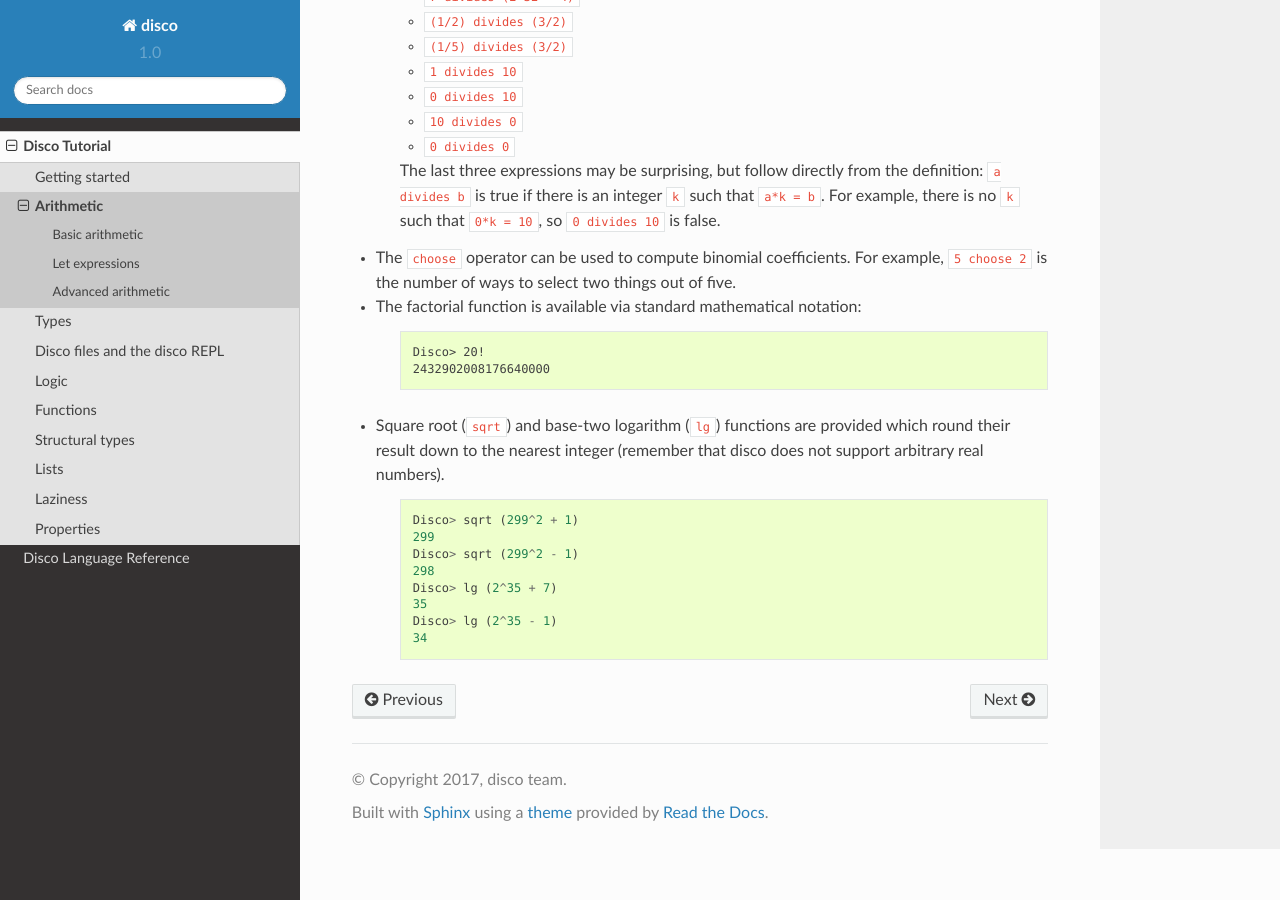
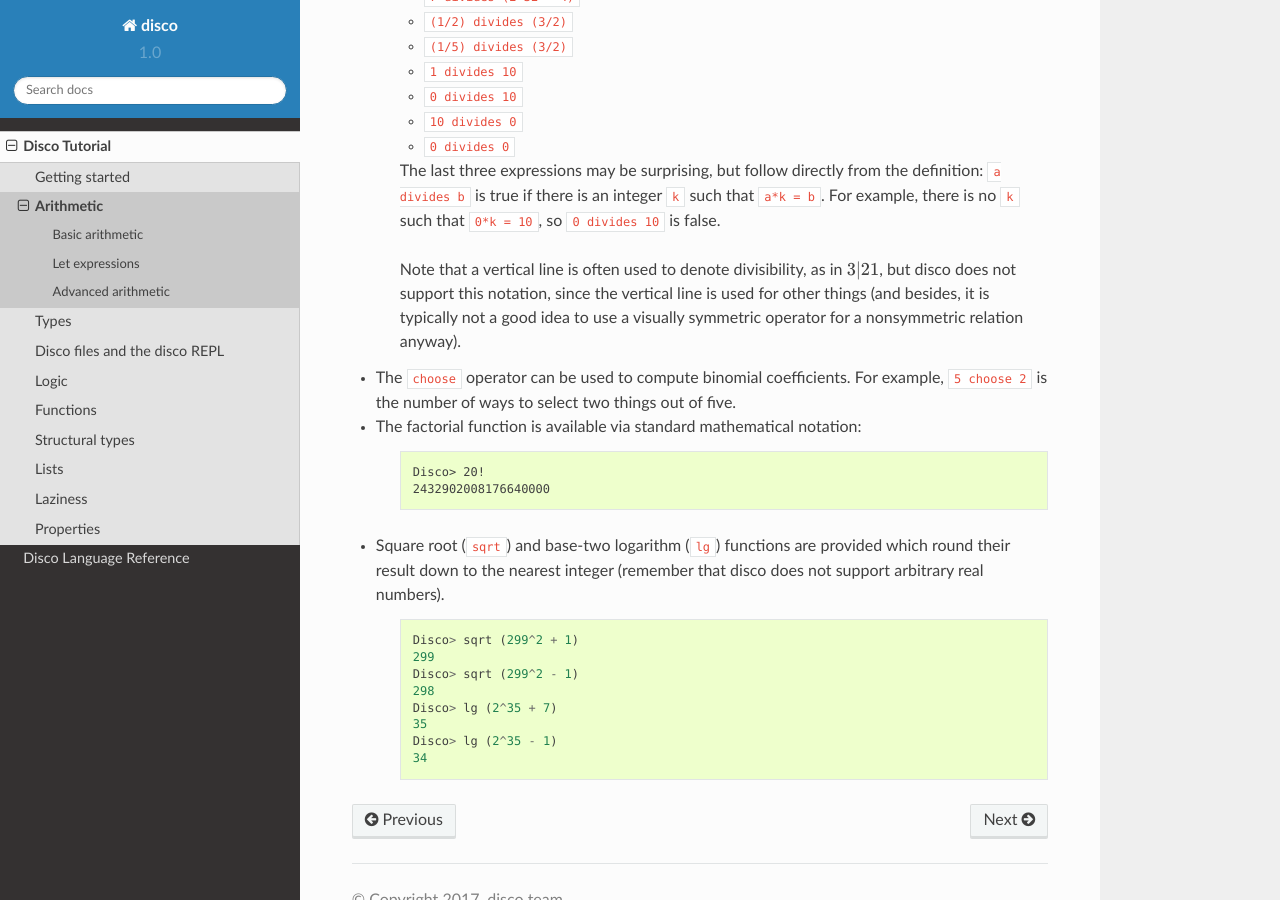
Before and after one commit to disco-lang/disco, a Sphinx documentation site: the page built from docs/tutorial/arithmetic.rst, in a window 1280 px wide and 900 px high, scrolled down 2553 px. Built offline with Sphinx 7.4.7 and the Read the Docs theme 2.0.0, drawn with Linux system fonts in a browser that asks for light colours.

Commit message:
tutorial: note no vertical line for divisibility [ci skip]

```diff
--- a/docs/tutorial/arithmetic.rst
+++ b/docs/tutorial/arithmetic.rst
@@ -136,6 +136,12 @@ might not find built in to other languages.
     integer ``k`` such that ``a*k = b``.  For example, there is no
     ``k`` such that ``0*k = 10``, so ``0 divides 10`` is false.
 
+    Note that a vertical line is often used to denote divisibility, as
+    in :math:`3 | 21`, but disco does not support this notation, since
+    the vertical line is used for other things (and besides, it is
+    typically not a good idea to use a visually symmetric operator for
+    a nonsymmetric relation anyway).
+
 * The ``choose`` operator can be used to compute binomial
   coefficients.  For example, ``5 choose 2`` is the number of ways to
   select two things out of five.
```
